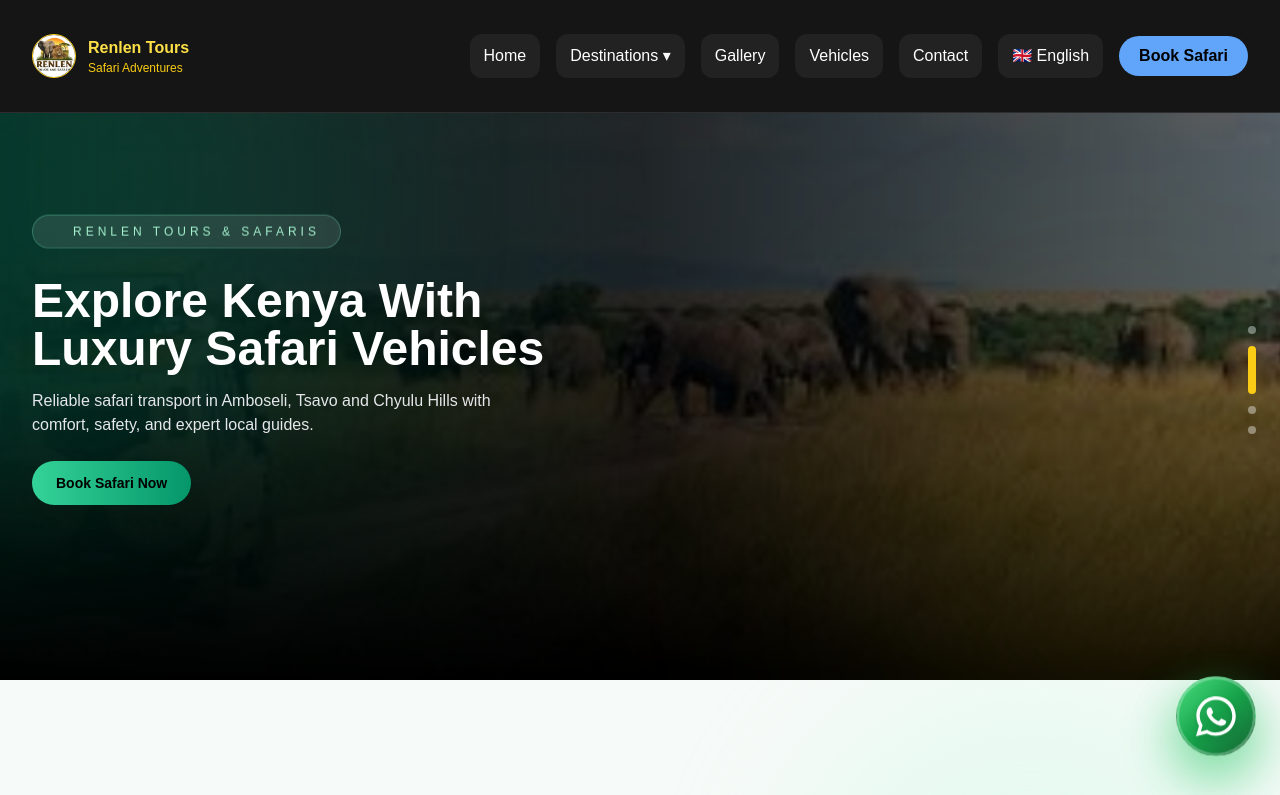
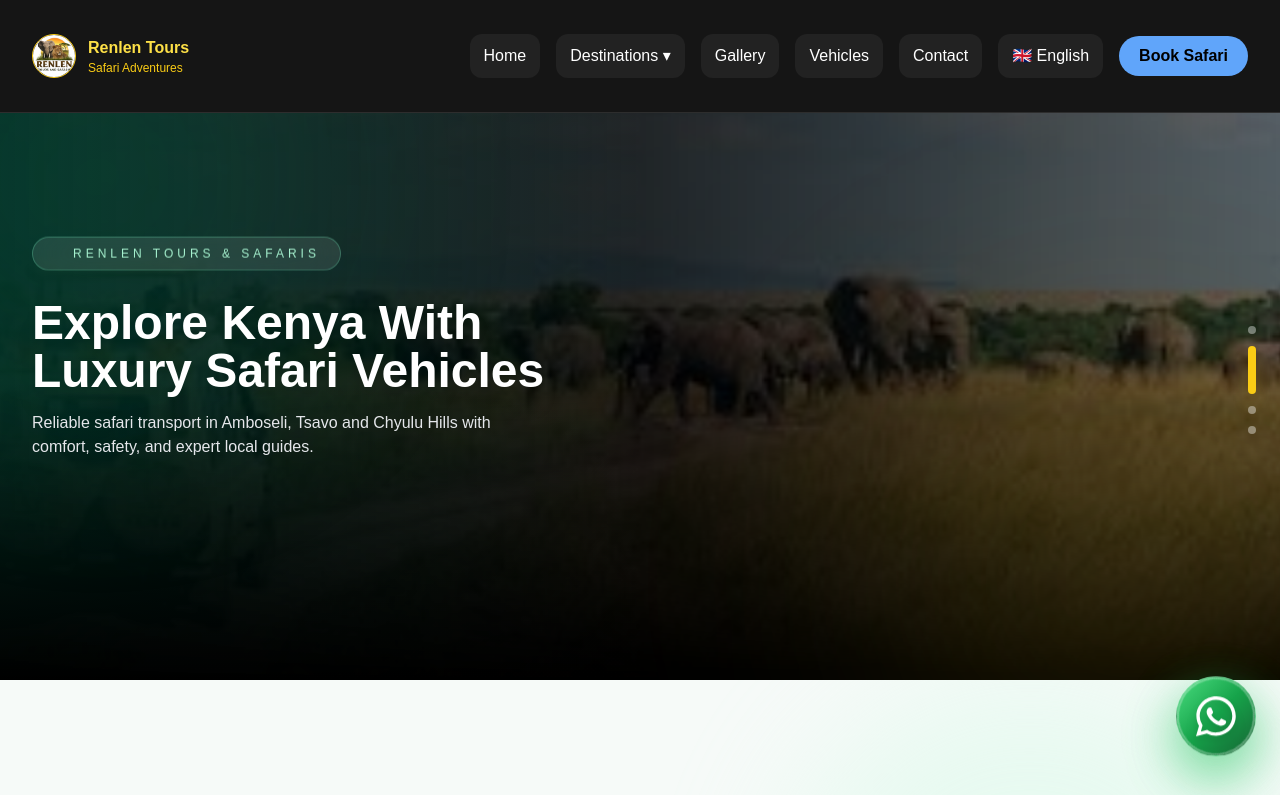
Before and after one commit to dennismusa/tourcompany, a React (Create React App) app: page /en/home in a window 1280 px wide. Shown: the top 795 px of the page. Built offline with nearby package versions, Linux system fonts and the light colour scheme.

Commit message:
Update Home.js

```diff
--- a/src/components/Home.js
+++ b/src/components/Home.js
@@ -73,15 +73,12 @@ setSmallAboutIndex(prev=>(prev + 1) % aboutImages.length);
   return (
     <div className="bg-white text-gray-800 overflow-x-hidden">
 
-<section id="home" className="relative min-h-[65vh] lg:min-h-[75vh] flex items-center overflow-hidden">
 
 
+<section id="home" className="relative min-h-[65vh] lg:min-h-[75vh] flex items-center overflow-hidden">
 {/* IMAGE SLIDER */}
-
 <div className="absolute inset-0">
-
 {images.map((img,i)=>(
-
 <div
 key={i}
 className="absolute inset-0 transition-all duration-[3500ms] ease-in-out"
@@ -134,17 +131,7 @@ Renlen Tours & Safaris
 
 </p>{/* ACTION BUTTONS */}
 <div className="mt-6 flex flex-col sm:flex-row gap-3">
-<a
-href="https://wa.me/+254717554177"
-className="group relative overflow-hidden bg-gradient-to-r from-emerald-400 to-emerald-600 text-black px-6 py-3 rounded-full font-bold text-sm transition-all duration-500 hover:scale-110 hover:shadow-2xl hover:shadow-emerald-400/40 text-center"
->
-<span className="relative z-10">
 
-{t("bookNow")}
-
-</span>
-<span className="absolute inset-0 bg-white/40 translate-x-[-120%] group-hover:translate-x-[120%] transition duration-700"/>
-</a>
 </div>
 {/* TRUST TAGS */}
 <div className="mt-8 flex flex-wrap gap-3">
```
